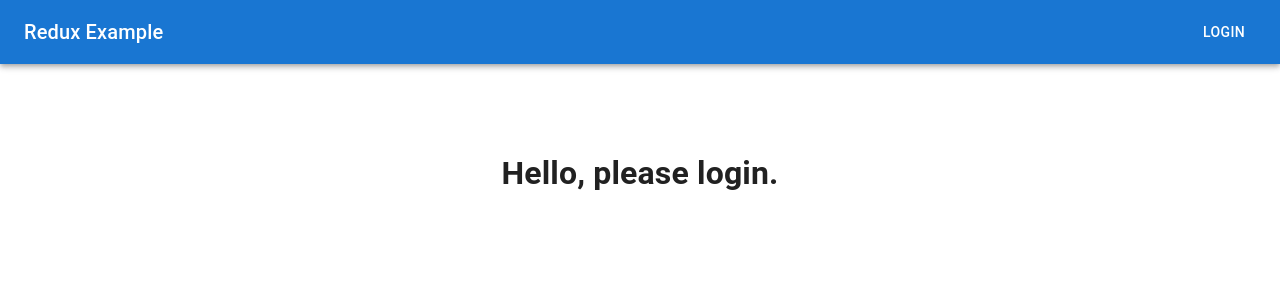
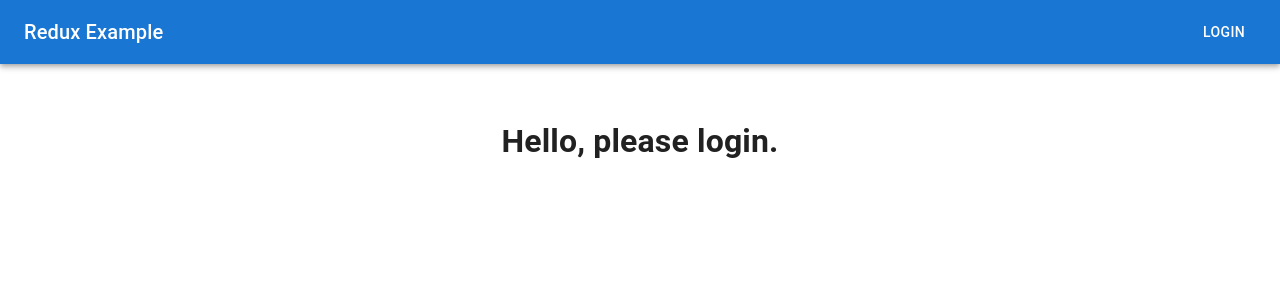
Before and after one commit to ikurowski/redux-example-app, a React (Create React App) app: page / in a window 1280 px wide. Shown: the top 300 px of the page. Built offline with nearby package versions, Linux system fonts and the light colour scheme.

Commit message:
Fix Main padding

```diff
--- a/src/components/Main.jsx
+++ b/src/components/Main.jsx
@@ -12,7 +12,7 @@ export default function Main() {
     <main>
       <Box
         sx={{
-          p: 8,
+          p: 4,
           display: 'flex',
           flexDirection: 'column',
           alignItems: 'center',
```
